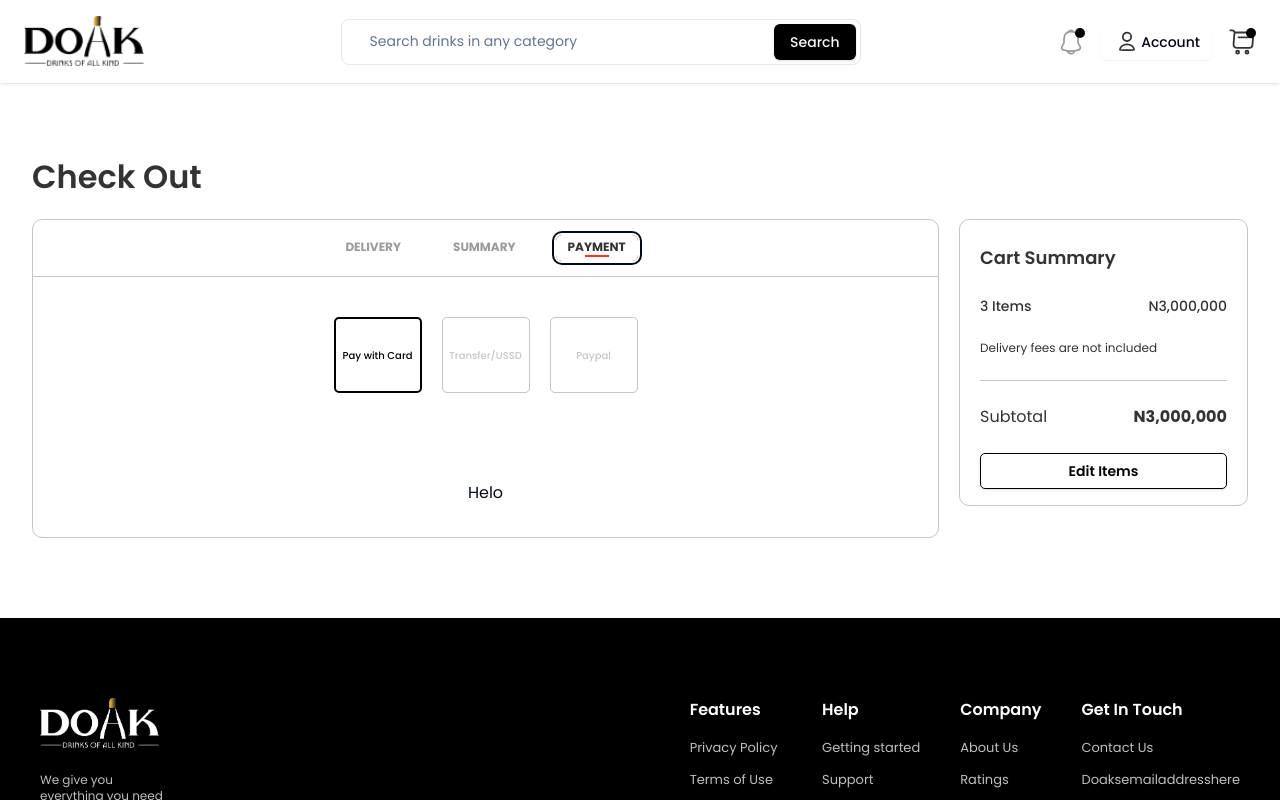
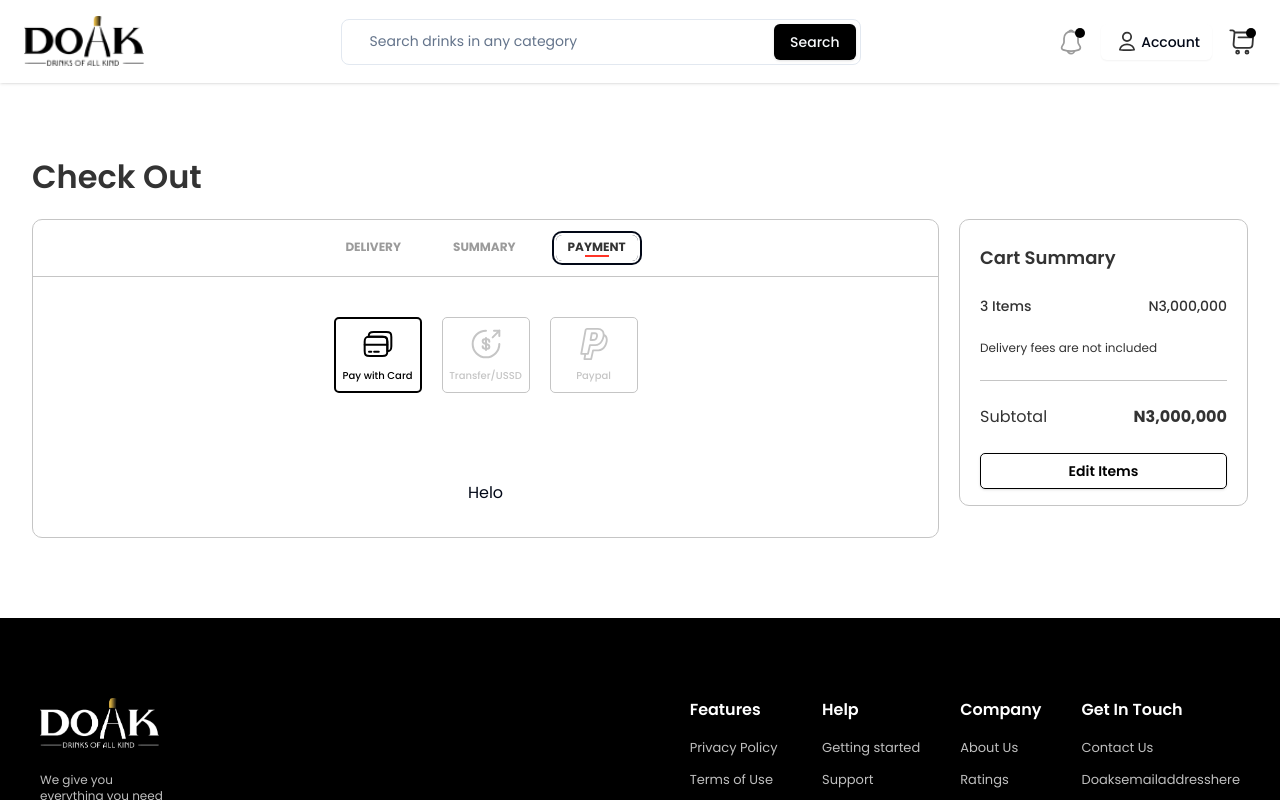
Before and after one commit to Greg-Soap/doak-reimagined, a Next.js app: page /checkout in a window 1280 px wide. Both pictures are taken after a click on the tab "PAYMENT". Shown: the top 800 px of the page. Built offline with nearby package versions, Linux system fonts and the light colour scheme.

Commit message:
adjusted the tab triggers

```diff
--- a/app/checkout/sections/payment-tab.tsx
+++ b/app/checkout/sections/payment-tab.tsx
@@ -1,4 +1,8 @@
+import Cards from "@/components/icons/cards";
+import PaypalIcon from "@/components/icons/paypal";
+import SendMoneyIcon from "@/components/icons/send-money";
 import { Tabs, TabsContent, TabsList, TabsTrigger } from "@/components/ui/tabs";
+import { ReactElement } from "react";
 
 export default function PaymentTab() {
   return (
@@ -12,8 +16,9 @@ export default function PaymentTab() {
             <TabsTrigger
               key={item.name}
               value={item.name}
-              className="text-[10px] text-border border border-border w-[88px] h-[76px] rounded-[5px] data-[state=active]:border-2 data-[state=active]:border-black data-[state=active]:text-black data-[state=active]:font-medium data-[state=active]:shadow-none transition-all duration-300"
+              className=" flex flex-col gap-2 text-[10px] text-border border border-border w-[88px] h-[76px] rounded-[5px] data-[state=active]:border-2 data-[state=active]:border-black data-[state=active]:text-black data-[state=active]:font-medium data-[state=active]:shadow-none transition-all duration-300 group"
             >
+              {item.icon}
               {item.label}
             </TabsTrigger>
           ))}
@@ -37,12 +42,31 @@ function CardTab() {
 }
 
 const paymentMethods: PaymentMethod[] = [
-  { name: "card", label: "Pay with Card" },
-  { name: "transfer", label: "Transfer/USSD" },
-  { name: "paypal", label: "Paypal" },
+  {
+    name: "card",
+    label: "Pay with Card",
+    icon: (
+      <Cards className="w-8 h-8 stroke-border group-data-[state=active]:stroke-black transition-all duration-300" />
+    ),
+  },
+  {
+    name: "transfer",
+    label: "Transfer/USSD",
+    icon: (
+      <SendMoneyIcon className="w-8 h-8 stroke-border group-data-[state=active]:stroke-black transition-all duration-300" />
+    ),
+  },
+  {
+    name: "paypal",
+    label: "Paypal",
+    icon: (
+      <PaypalIcon className="w-8 h-8 fill-border group-data-[state=active]:fill-black transition-all duration-300" />
+    ),
+  },
 ];
 
 interface PaymentMethod {
+  icon: ReactElement;
   name: "card" | "transfer" | "paypal";
   label: string;
 }
--- /dev/null
+++ b/components/icons/cards.tsx
@@ -0,0 +1,49 @@
+export default function Cards(props: React.SVGProps<SVGSVGElement>) {
+  return (
+    <svg
+      viewBox="0 0 32 32"
+      fill="none"
+      xmlns="http://www.w3.org/2000/svg"
+      {...props}
+    >
+      <path
+        d="M2.6665 16.8133H25.3332"
+        stroke=""
+        strokeWidth="2"
+        strokeMiterlimit="10"
+        strokeLinecap="round"
+        strokeLinejoin="round"
+      />
+      <path
+        d="M25.3332 13.7067V23.24C25.2932 27.04 24.2531 28 20.2931 28H7.70654C3.67988 28 2.6665 27 2.6665 23.0267V13.7067C2.6665 10.1067 3.5065 8.94667 6.6665 8.76C6.9865 8.74667 7.33321 8.73334 7.70654 8.73334H20.2931C24.3198 8.73334 25.3332 9.73334 25.3332 13.7067Z"
+        stroke=""
+        strokeWidth="2"
+        strokeLinecap="round"
+        strokeLinejoin="round"
+      />
+      <path
+        d="M29.3332 8.97333V18.2933C29.3332 21.8933 28.4932 23.0533 25.3332 23.24V13.7067C25.3332 9.73333 24.3198 8.73333 20.2931 8.73333H7.70654C7.33321 8.73333 6.9865 8.74667 6.6665 8.76C6.7065 4.96 7.74654 4 11.7065 4H24.2931C28.3198 4 29.3332 5 29.3332 8.97333Z"
+        stroke=""
+        strokeWidth="2"
+        strokeLinecap="round"
+        strokeLinejoin="round"
+      />
+      <path
+        d="M7 23.7467H9.29329"
+        stroke=""
+        strokeWidth="2"
+        strokeMiterlimit="10"
+        strokeLinecap="round"
+        strokeLinejoin="round"
+      />
+      <path
+        d="M12.1465 23.7467H16.7332"
+        stroke=""
+        strokeWidth="2"
+        strokeMiterlimit="10"
+        strokeLinecap="round"
+        strokeLinejoin="round"
+      />
+    </svg>
+  );
+}
--- /dev/null
+++ b/components/icons/paypal.tsx
@@ -0,0 +1,21 @@
+export default function PaypalIcon(props: React.SVGProps<SVGSVGElement>) {
+  return (
+    <svg
+      fill="#000000"
+      viewBox="0 0 32 32"
+      version="1.1"
+      xmlns="http://www.w3.org/2000/svg"
+      {...props}
+    >
+      <g id="SVGRepo_bgCarrier" strokeWidth="0"></g>
+      <g
+        id="SVGRepo_tracerCarrier"
+        strokeLinecap="round"
+        strokeLinejoin="round"
+      ></g>
+      <g id="SVGRepo_iconCarrier">
+        <path d="M9.961 26.732h-6.739c-0.273 0-0.536-0.12-0.711-0.334s-0.246-0.487-0.197-0.76l4.321-23.505c0.257-1.285 1.313-2.139 2.637-2.139h10.371c4.168 0 6.974 2.664 6.974 6.63 0 3.999-2.757 11.465-9.392 11.465h-4.535l-1.827 7.926c-0.098 0.421-0.47 0.717-0.903 0.717zM4.332 24.889l4.896-0 1.822-7.926c0.098-0.421 0.47-0.717 0.903-0.717h5.273c5.268 0 7.543-6.367 7.543-9.616 0-2.948-1.964-4.781-5.125-4.781h-10.371c-0.257 0-0.711 0.082-0.82 0.64zM13.161 32.005l-6.739 0c-0.274 0-0.531-0.12-0.706-0.328s-0.252-0.487-0.202-0.755l0.864-4.923c0.088-0.503 0.563-0.837 1.067-0.749s0.837 0.569 0.749 1.067l-0.673 3.84h4.896l1.745-8.003c0.093-0.427 0.47-0.728 0.903-0.728h5.273c5.268 0 7.543-6.367 7.543-9.616 0-2.117-0.892-3.577-2.642-4.338-0.465-0.202-0.684-0.749-0.476-1.214 0.202-0.47 0.749-0.684 1.214-0.481 2.418 1.050 3.752 3.195 3.752 6.034 0 3.999-2.757 11.465-9.392 11.465h-4.529l-1.745 8.003c-0.093 0.427-0.47 0.728-0.903 0.728h0zM14.37 12.909h-1.816c-0.274 0-0.531-0.12-0.711-0.334-0.175-0.208-0.252-0.487-0.202-0.755l1.214-6.739c0.077-0.438 0.46-0.76 0.908-0.76h2.937c1.11 0 1.997 0.356 2.56 1.023 0.613 0.728 0.815 1.761 0.596 3.080-0.443 3.134-2.084 4.485-5.486 4.485zM13.659 11.060l0.711-0c2.746 0 3.391-0.985 3.665-2.921 0.088-0.542 0.126-1.236-0.18-1.603-0.257-0.306-0.771-0.366-1.154-0.366h-2.166l-0.875 4.89z"></path>{" "}
+      </g>
+    </svg>
+  );
+}
--- /dev/null
+++ b/components/icons/send-money.tsx
@@ -0,0 +1,46 @@
+export default function SendMoneyIcon(props: React.SVGProps<SVGSVGElement>) {
+  return (
+    <svg
+      viewBox="0 0 32 32"
+      fill="none"
+      xmlns="http://www.w3.org/2000/svg"
+      {...props}
+    >
+      <path
+        d="M12.6665 18.3333C12.6665 19.6267 13.6665 20.6667 14.8932 20.6667H17.3998C18.4665 20.6667 19.3332 19.76 19.3332 18.6267C19.3332 17.4133 18.7999 16.9733 18.0132 16.6933L13.9998 15.2933C13.2132 15.0133 12.6799 14.5867 12.6799 13.36C12.6799 12.24 13.5465 11.32 14.6132 11.32H17.1198C18.3465 11.32 19.3465 12.36 19.3465 13.6533"
+        stroke=""
+        strokeWidth="2"
+        strokeLinecap="round"
+        strokeLinejoin="round"
+      />
+      <path
+        d="M16 10V22"
+        stroke=""
+        strokeWidth="2"
+        strokeLinecap="round"
+        strokeLinejoin="round"
+      />
+      <path
+        d="M29.3332 16C29.3332 23.36 23.3598 29.3333 15.9998 29.3333C8.63984 29.3333 2.6665 23.36 2.6665 16C2.6665 8.64001 8.63984 2.66667 15.9998 2.66667"
+        stroke=""
+        strokeWidth="2"
+        strokeLinecap="round"
+        strokeLinejoin="round"
+      />
+      <path
+        d="M29.3333 8.00001V2.66667H24"
+        stroke=""
+        strokeWidth="2"
+        strokeLinecap="round"
+        strokeLinejoin="round"
+      />
+      <path
+        d="M22.6665 9.33334L29.3332 2.66667"
+        stroke=""
+        strokeWidth="2"
+        strokeLinecap="round"
+        strokeLinejoin="round"
+      />
+    </svg>
+  );
+}
```
